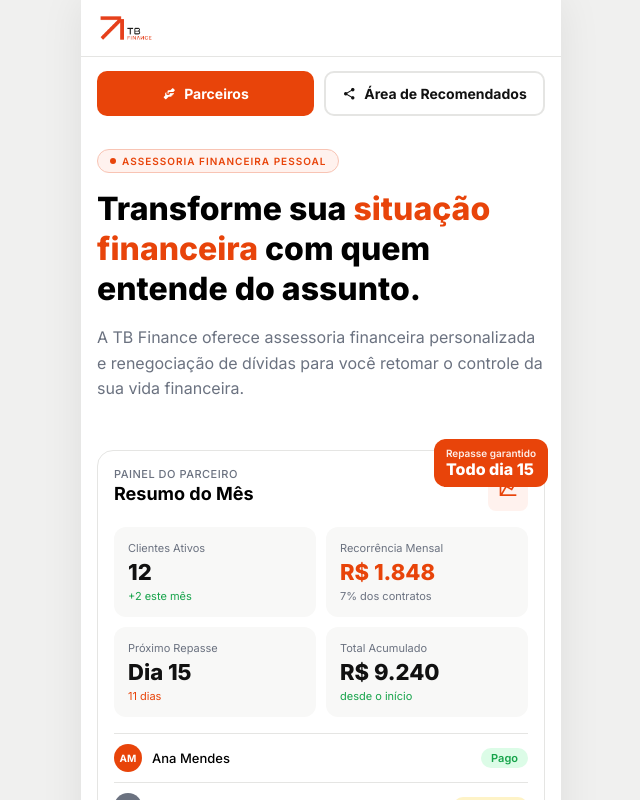
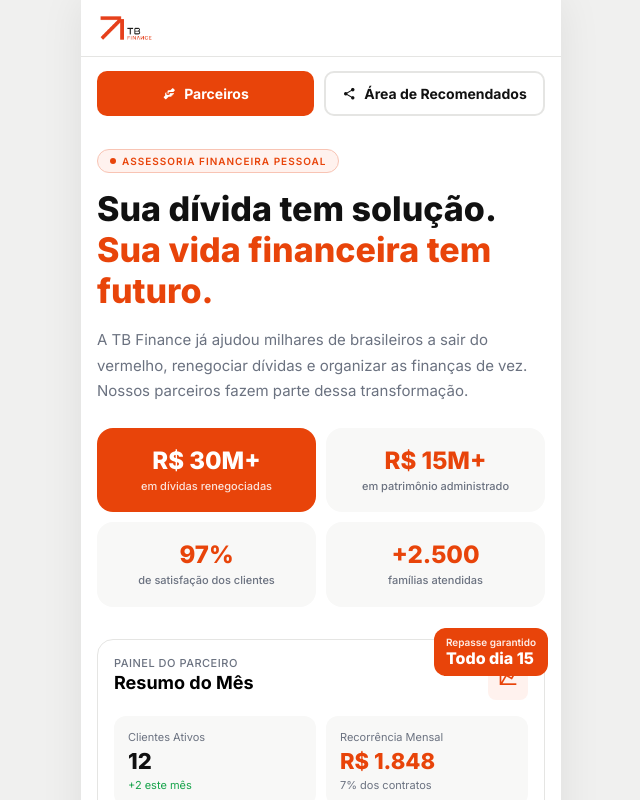
Before and after one commit to yousefarabe0-bit/partner.tbfinance, a React (Vite) app: page / in a window 1280 px wide. Shown: the top 800 px of the page, without its empty margins (319-959 px from the left). Built offline with nearby package versions, Linux system fonts and the light colour scheme.

Commit message:
feat: hero atualizado com números reais TB Finance

```diff
--- a/src/screens/Home.jsx
+++ b/src/screens/Home.jsx
@@ -2,8 +2,16 @@
 import logoDark from '../assets/logo-tb-dark.png';
 import logoLight from '../assets/logo-tb-light.png';
 
+const stats = [
+  { value: 'R$ 30M+', label: 'em dívidas renegociadas' },
+  { value: 'R$ 15M+', label: 'em patrimônio administrado' },
+  { value: '97%',     label: 'de satisfação dos clientes' },
+  { value: '+2.500',  label: 'famílias atendidas' },
+];
+
 export default function Home() {
   const nav = useNavigate();
+
   return (
     <div style={{ background: '#fff' }}>
       {/* NAVBAR */}
@@ -13,26 +21,37 @@
 
       {/* TOP BUTTONS */}
       <div style={{ display:'flex', gap:10, padding:'14px 16px 0' }}>
-        <button onClick={() => nav('/login')} style={{ flex:1, display:'flex', alignItems:'center', justifyContent:'center', gap:8, background:'var(--primary)', color:'#fff', border:'none', borderRadius:10, padding:'12px 10px', fontSize:14, fontWeight:700 }}>
+        <button onClick={() => nav('/login')} style={{ flex:1, display:'flex', alignItems:'center', justifyContent:'center', gap:8, background:'var(--primary)', color:'#fff', border:'none', borderRadius:10, padding:'12px 10px', fontSize:14, fontWeight:700, cursor:'pointer' }}>
           <i className="mdi mdi-handshake" /> Parceiros
         </button>
-        <button onClick={() => nav('/recomendacoes')} style={{ flex:1, display:'flex', alignItems:'center', justifyContent:'center', gap:8, background:'transparent', border:'2px solid var(--border)', borderRadius:10, padding:'12px 10px', fontSize:14, fontWeight:700, color:'var(--text-primary)' }}>
+        <button onClick={() => nav('/recomendacoes')} style={{ flex:1, display:'flex', alignItems:'center', justifyContent:'center', gap:8, background:'transparent', border:'2px solid var(--border)', borderRadius:10, padding:'12px 10px', fontSize:14, fontWeight:700, color:'var(--text-primary)', cursor:'pointer' }}>
           <i className="mdi mdi-share-variant" /> Área de Recomendados
         </button>
       </div>
 
       {/* HERO */}
-      <div style={{ padding:'32px 16px 24px' }}>
+      <div style={{ padding:'32px 16px 0' }}>
         <div style={{ display:'inline-flex', alignItems:'center', gap:6, background:'var(--orange-light)', border:'1px solid var(--orange-border)', borderRadius:999, padding:'5px 12px', fontSize:10, fontWeight:600, color:'var(--primary)', letterSpacing:1, marginBottom:16 }}>
           <span style={{ width:6, height:6, borderRadius:'50%', background:'var(--primary)', display:'inline-block' }} />
           ASSESSORIA FINANCEIRA PESSOAL
         </div>
-        <h1 style={{ fontSize:'clamp(24px,6vw,32px)', fontWeight:800, lineHeight:1.25, marginBottom:16 }}>
-          Transforme sua <span style={{ color:'var(--primary)' }}>situação financeira</span> com quem entende do assunto.
+        <h1 style={{ fontSize:'clamp(26px,6vw,34px)', fontWeight:800, lineHeight:1.2, marginBottom:16, color:'var(--text-primary)' }}>
+          Sua dívida tem solução.<br />
+          <span style={{ color:'var(--primary)' }}>Sua vida financeira tem futuro.</span>
         </h1>
-        <p style={{ fontSize:16, color:'var(--text-secondary)', lineHeight:1.6, marginBottom:24 }}>
-          A TB Finance oferece assessoria financeira personalizada e renegociação de dívidas para você retomar o controle da sua vida financeira.
+        <p style={{ fontSize:15, color:'var(--text-secondary)', lineHeight:1.7, marginBottom:24 }}>
+          A TB Finance já ajudou milhares de brasileiros a sair do vermelho, renegociar dívidas e organizar as finanças de vez. Nossos parceiros fazem parte dessa transformação.
         </p>
+      </div>
+
+      {/* STATS */}
+      <div style={{ display:'grid', gridTemplateColumns:'1fr 1fr', gap:10, padding:'0 16px 32px' }}>
+        {stats.map((s, i) => (
+          <div key={i} style={{ background: i === 0 ? 'var(--primary)' : 'var(--surface)', borderRadius:16, padding:'18px 14px', textAlign:'center' }}>
+            <div style={{ fontSize:24, fontWeight:800, color: i === 0 ? '#fff' : 'var(--primary)', marginBottom:4 }}>{s.value}</div>
+            <div style={{ fontSize:11, color: i === 0 ? 'rgba(255,255,255,0.85)' : 'var(--text-secondary)', fontWeight:500, lineHeight:1.4 }}>{s.label}</div>
+          </div>
+        ))}
       </div>
 
       {/* PREVIEW CARD */}
@@ -52,7 +71,7 @@
             { label:'Recorrência Mensal', value:'R$ 1.848', sub:'7% dos contratos', subColor:'var(--text-secondary)', valueColor:'var(--primary)' },
             { label:'Próximo Repasse', value:'Dia 15', sub:'11 dias', subColor:'var(--primary)' },
             { label:'Total Acumulado', value:'R$ 9.240', sub:'desde o início', subColor:'var(--success)' },
-          ].map((m,i) => (
+          ].map((m, i) => (
             <div key={i} style={{ background:'var(--surface)', borderRadius:12, padding:14 }}>
               <div style={{ fontSize:11, color:'var(--text-secondary)', marginBottom:4 }}>{m.label}</div>
               <div style={{ fontSize:22, fontWeight:800, color: m.valueColor || 'var(--text-primary)' }}>{m.value}</div>
@@ -61,16 +80,16 @@
           ))}
         </div>
         {[
-          { initials:'AM', name:'Ana Mendes', status:'Pago', color:'#E8440A', statusBg:'#DCFCE7', statusText:'#16A34A' },
-          { initials:'CR', name:'Carlos Rocha', status:'A Receber', color:'#6B7280', statusBg:'#FEF3C7', statusText:'#D97706' },
-          { initials:'FS', name:'Fernanda S.', status:'Inadimplente', color:'#111', statusBg:'#FEE2E2', statusText:'#DC2626' },
-        ].map((c,i) => (
+          { initials:'AM', name:'Ana Mendes',   status:'Pago',        color:'#E8440A', bg:'#DCFCE7', tc:'#16A34A' },
+          { initials:'CR', name:'Carlos Rocha', status:'A Receber',   color:'#6B7280', bg:'#FEF3C7', tc:'#D97706' },
+          { initials:'FS', name:'Fernanda S.',  status:'Inadimplente',color:'#111',    bg:'#FEE2E2', tc:'#DC2626' },
+        ].map((c, i) => (
           <div key={i} style={{ display:'flex', justifyContent:'space-between', alignItems:'center', padding:'10px 0', borderTop:'1px solid var(--border)' }}>
             <div style={{ display:'flex', alignItems:'center', gap:10 }}>
               <div style={{ width:28, height:28, borderRadius:'50%', background:c.color, display:'flex', alignItems:'center', justifyContent:'center', color:'#fff', fontSize:10, fontWeight:700 }}>{c.initials}</div>
               <span style={{ fontSize:13, fontWeight:500 }}>{c.name}</span>
             </div>
-            <span style={{ padding:'3px 10px', borderRadius:999, fontSize:11, fontWeight:600, background:c.statusBg, color:c.statusText }}>{c.status}</span>
+            <span style={{ padding:'3px 10px', borderRadius:999, fontSize:11, fontWeight:600, background:c.bg, color:c.tc }}>{c.status}</span>
           </div>
         ))}
         <div style={{ position:'absolute', top:-12, right:-4, background:'var(--primary)', borderRadius:12, padding:'8px 12px' }}>
```
